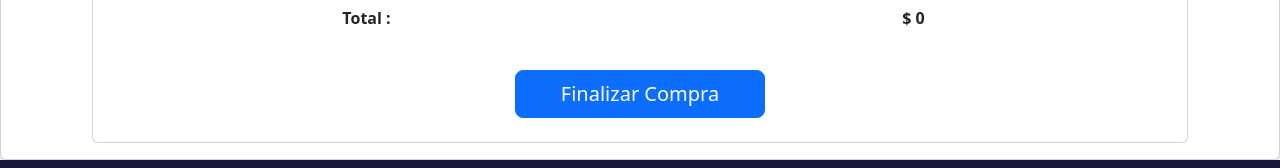
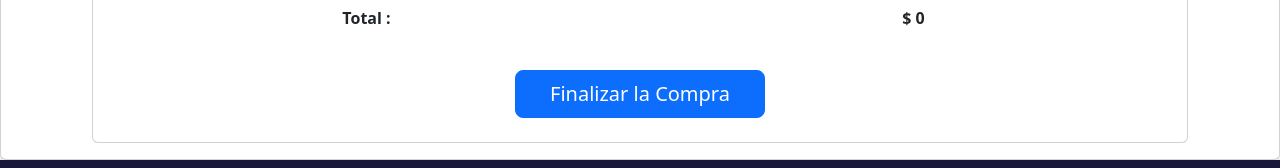
Before and after one commit to MaSanchezL/HomeCollection, a React (Vite) app in the folder frontend/: page /cart in a window 1280 px wide. Shown: the part 614-782 px from the top of the page. Built offline with nearby package versions, Linux system fonts and the light colour scheme; no server answers.

Commit message:
cart actualizado

```diff
--- a/frontend/src/views/Cart.jsx
+++ b/frontend/src/views/Cart.jsx
@@ -107,7 +107,7 @@ const Cart = () => {
                     size="lg"
                     style={{ width: "250px", margin: "0 auto" }}
                   >
-                    Finalizar Compra
+                    Finalizar la Compra
                   </Button>
                 </div>
                 <Card.Text></Card.Text>
```
